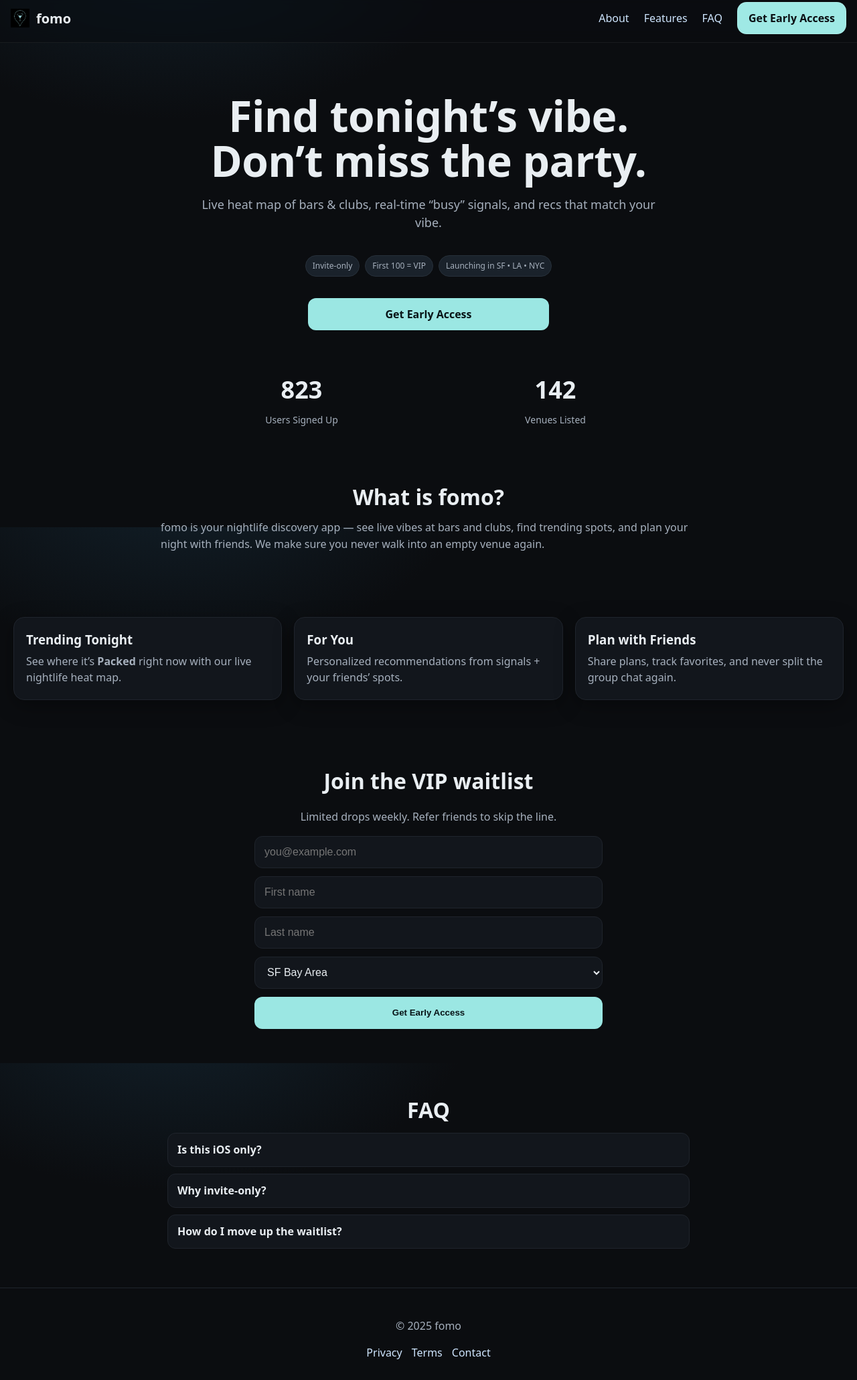
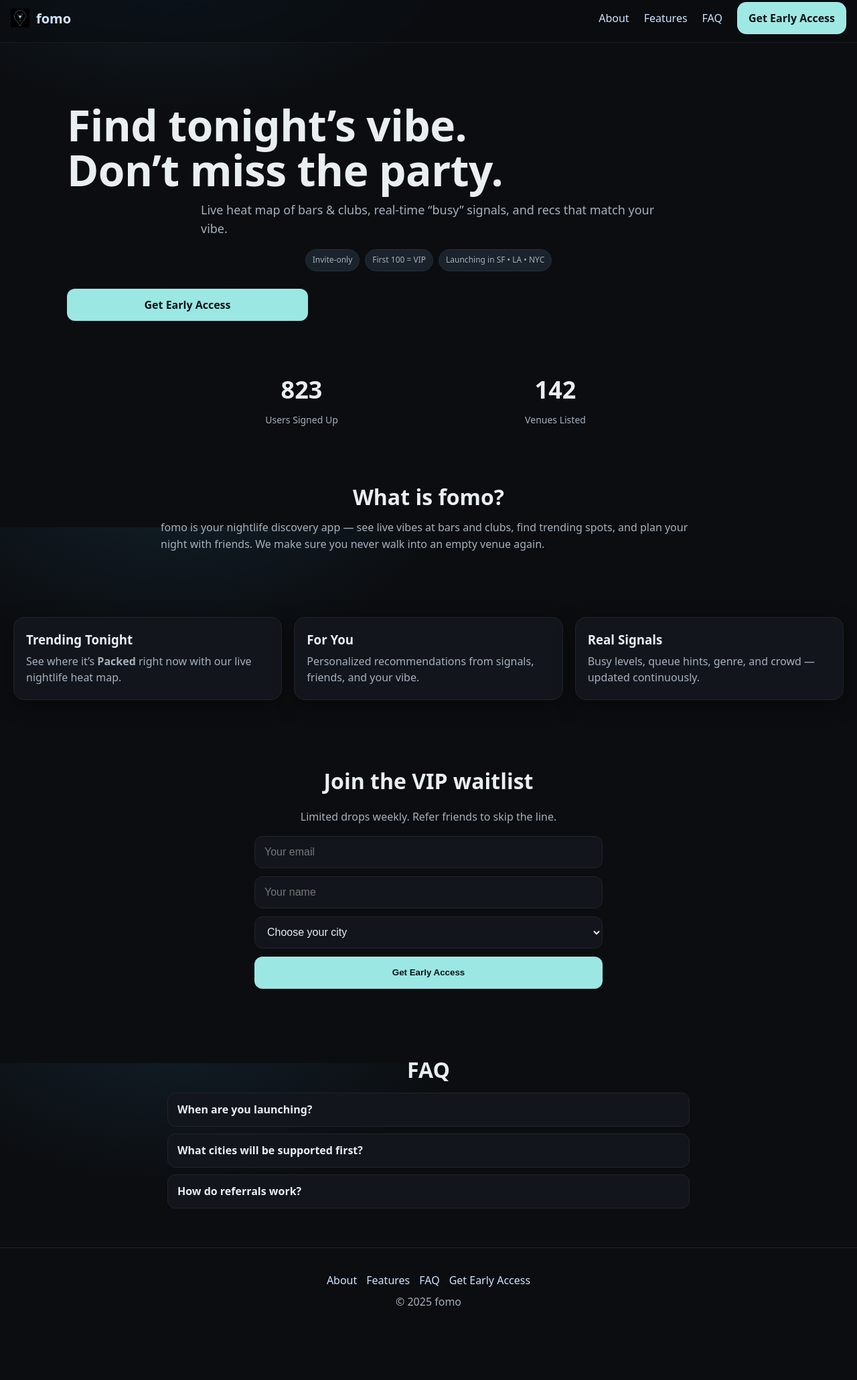
Before and after one commit to kstender11/Landing-Page, a website: page index.html in a window 1280 px wide. Shown: the part 13-2073 px from the top of the page at 67% size. After the commit the page ends 2013 px from the top, so only its background shows below. Drawn offline with Linux system fonts and the light colour scheme.

Commit message:
Fix spacing

```diff
--- a/index.html
+++ b/index.html
@@ -1,45 +1,52 @@
-<!DOCTYPE html>
+<!doctype html>
 <html lang="en">
 <head>
-  <meta charset="UTF-8" />
-  <meta name="viewport" content="width=device-width, initial-scale=1.0" />
-  <title>fomo</title>
-  <link rel="stylesheet" href="styles.css" />
+  <meta charset="utf-8" />
+  <meta name="viewport" content="width=device-width, initial-scale=1, viewport-fit=cover" />
+  <title>fomo — Find tonight’s vibe. Don’t miss the party.</title>
+  <meta name="description" content="Live heat map of bars & clubs, real-time “busy” signals, and recs that match your vibe." />
+  <link rel="icon" href="/assets/logo.png" />
+  <link rel="stylesheet" href="/styles.css" />
 </head>
+
 <body>
-  <!-- ===== Header ===== -->
+  <!-- ===== Sticky Navbar ===== -->
   <header class="navbar">
-    <div class="logo">
-      <img src="assets/logo.png" alt="fomo Logo" />
+    <a class="logo" href="/">
+      <img src="/assets/logo.png" alt="fomo logo" />
       <span>fomo</span>
-    </div>
-    <nav>
+    </a>
+
+    <nav aria-label="Primary">
       <a href="#about">About</a>
       <a href="#features">Features</a>
       <a href="#faq">FAQ</a>
-      <a href="#waitlist" class="cta-nav">Get Early Access</a>
+      <a class="cta-nav" href="#waitlist">Get Early Access</a>
     </nav>
   </header>
 
-  <!-- ===== Hero (centered) ===== -->
-  <section class="hero">
-    <h1>Find tonight’s vibe.<br>Don’t miss the party.</h1>
+  <!-- ===== Hero ===== -->
+  <main>
+    <section class="hero" id="home" aria-labelledby="hero-title">
+      <div class="container">
+        <h1 id="hero-title">Find tonight’s vibe.<br />Don’t miss the party.</h1>
         <p>
-      Live heat map of bars & clubs, real-time “busy” signals, and recs that
-      match your vibe.
+          Live heat map of bars & clubs, real-time “busy” signals,
+          and recs that match your vibe.
         </p>
 
-    <div class="badges">
-      <span>Invite-only</span>
-      <span>First 100 = VIP</span>
-      <span>Launching in SF • LA • NYC</span>
+        <div class="badges" role="list">
+          <span role="listitem">Invite-only</span>
+          <span role="listitem">First 100 = VIP</span>
+          <span role="listitem">Launching in SF • LA • NYC</span>
         </div>
 
-    <a href="#waitlist" class="cta-btn">Get Early Access</a>
+        <a class="cta-btn" href="#waitlist" aria-label="Jump to waitlist form">Get Early Access</a>
+      </div>
     </section>
 
     <!-- ===== Stats ===== -->
-  <section class="stats">
+    <section class="stats" aria-label="Live counters">
       <div>
         <h3 id="usersCount">0</h3>
         <p>Users Signed Up</p>
@@ -52,84 +59,99 @@
 
     <!-- ===== About ===== -->
     <section id="about" class="about">
+      <div class="container">
         <h2>What is fomo?</h2>
         <p>
           fomo is your nightlife discovery app — see live vibes at bars and clubs,
-      find trending spots, and plan your night with friends. We make sure you
-      never walk into an empty venue again.
+          find trending spots, and plan your night with friends. We make sure
+          you never walk into an empty venue again.
         </p>
+      </div>
     </section>
 
     <!-- ===== Features ===== -->
-  <section id="features" class="features">
+    <section id="features" class="features" aria-label="Features">
       <div class="feature">
         <h3>Trending Tonight</h3>
-      <p>See where it’s <b>Packed</b> right now with our live nightlife heat map.</p>
+        <p>See where it’s <strong>Packed</strong> right now with our live nightlife heat map.</p>
       </div>
       <div class="feature">
         <h3>For You</h3>
-      <p>Personalized recommendations from signals + your friends’ spots.</p>
+        <p>Personalized recommendations from signals, friends, and your vibe.</p>
       </div>
       <div class="feature">
-      <h3>Plan with Friends</h3>
-      <p>Share plans, track favorites, and never split the group chat again.</p>
+        <h3>Real Signals</h3>
+        <p>Busy levels, queue hints, genre, and crowd — updated continuously.</p>
       </div>
     </section>
 
     <!-- ===== Waitlist ===== -->
-  <section id="waitlist" class="waitlist">
-    <h2>Join the VIP waitlist</h2>
+    <section id="waitlist" class="waitlist" aria-labelledby="waitlist-title">
+      <div class="container">
+        <h2 id="waitlist-title">Join the VIP waitlist</h2>
         <p>Limited drops weekly. Refer friends to skip the line.</p>
 
-    <form id="waitlist-form">
-      <input type="email" id="email" placeholder="you@example.com" required />
-      <!-- changed: split into first + last, both required -->
-      <input type="text" id="firstName" placeholder="First name" required />
-      <input type="text" id="lastName" placeholder="Last name" required />
-      <select id="city">
+        <!-- Form (IDs match your script.js) -->
+        <form id="waitlist-form" novalidate>
+          <input id="email" type="email" name="email" placeholder="Your email" autocomplete="email" required />
+          <input id="name" type="text" name="name" placeholder="Your name" autocomplete="name" required />
+          <select id="city" name="city" required>
+            <option value="" disabled selected>Choose your city</option>
             <option>SF Bay Area</option>
             <option>Los Angeles</option>
             <option>New York City</option>
+            <option>Other</option>
           </select>
-      <button type="submit" class="cta-btn">Get Early Access</button>
+          <button class="cta-btn" type="submit">Get Early Access</button>
         </form>
 
-    <div id="success" class="hidden">
-      <p id="queue-copy">You’re on the list! 🎉</p>
+        <!-- Success state (toggled by JS) -->
+        <div id="success" class="hidden" aria-live="polite">
+          <p id="queue-copy"></p>
           <div class="share-row">
-        <input type="text" id="share-link" readonly />
-        <button id="copy-btn">Copy link</button>
+            <input id="share-link" type="text" readonly />
+            <button id="copy-btn" class="cta-btn" type="button">Copy link</button>
+          </div>
         </div>
       </div>
     </section>
 
     <!-- ===== FAQ ===== -->
-  <section id="faq" class="faq">
-    <h2>FAQ</h2>
+    <section id="faq" class="faq" aria-labelledby="faq-title">
+      <h2 id="faq-title">FAQ</h2>
+
       <details>
-      <summary>Is this iOS only?</summary>
-      <p>Yes, we’re launching on iOS first. Android will follow soon.</p>
+        <summary>When are you launching?</summary>
+        <p>Private beta is rolling out city by city. Join the waitlist to get early access.</p>
       </details>
+
       <details>
-      <summary>Why invite-only?</summary>
-      <p>We want to build the best experience with our first 100 VIP users.</p>
+        <summary>What cities will be supported first?</summary>
+        <p>SF Bay Area, Los Angeles, and New York City — more soon.</p>
       </details>
+
       <details>
-      <summary>How do I move up the waitlist?</summary>
-      <p>Share your referral link — each friend signed up boosts your rank.</p>
+        <summary>How do referrals work?</summary>
+        <p>Share your unique link after signing up — each friend bumps you up the list.</p>
       </details>
     </section>
+  </main>
 
   <!-- ===== Footer ===== -->
-  <footer class="footer">
-    <p>© 2025 fomo</p>
+  <footer class="footer" role="contentinfo">
     <div class="footer-links">
-      <a href="#">Privacy</a>
-      <a href="#">Terms</a>
-      <a href="#">Contact</a>
+      <a href="#about">About</a>
+      <a href="#features">Features</a>
+      <a href="#faq">FAQ</a>
+      <a href="#waitlist">Get Early Access</a>
     </div>
+    <p style="margin-top:8px;">© <span id="year"></span> fomo</p>
   </footer>
 
-  <script src="script.js"></script>
+  <script>
+    // tiny helper just for the footer year
+    document.getElementById('year').textContent = new Date().getFullYear();
+  </script>
+  <script src="/script.js" defer></script>
 </body>
 </html>
--- a/styles.css
+++ b/styles.css
@@ -167,13 +167,15 @@ body { padding-bottom: env(safe-area-inset-bottom); }
 
 
 /* ===== Hero ===== */
+
+/* Push hero content below sticky navbar */
 .hero {
-  text-align: center;
-  padding: 72px 20px 48px;
-  min-height: 60svh; /* more stable than 60vh on iOS */
+  padding: calc(72px + env(safe-area-inset-top)) 20px 48px;
+  min-height: 60svh;
   display: grid;
   place-items: center;
 }
+
 .hero h1 {
   margin: 0 0 12px;
   font-size: clamp(30px, 7.2vw, 64px);
```
Lines whose indentation alone changed are shown as unchanged.
